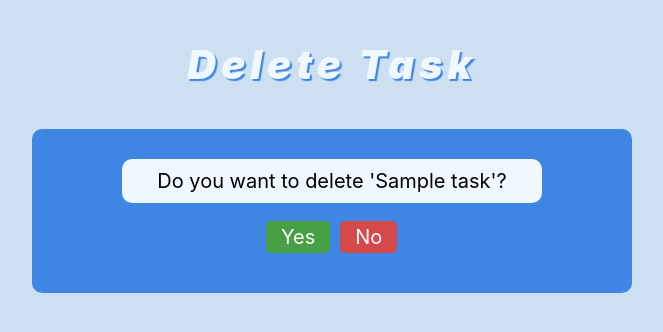
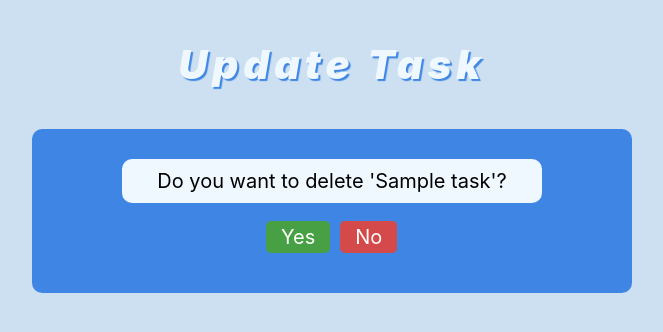
Before and after one commit to lysypapi/dajngo-app-to-do, a Django app: page /delete/1/ in a window 1280 px wide. Shown: the top 332 px of the page, without its empty margins (308-971 px from the left). Run offline with Django 4.2, Linux system fonts and the light colour scheme; tables that the repository leaves empty hold one stand-in row (values such as "Sample post").

Commit message:
first commit

```diff
--- a/tasks/templates/tasks/delete_task.html
+++ b/tasks/templates/tasks/delete_task.html
@@ -5,11 +5,11 @@
     <meta charset="UTF-8">
     <meta http-equiv="X-UA-Compatible" content="IE=edge">
     <meta name="viewport" content="width=device-width, initial-scale=1.0">
-    <title>To Do</title>
+    <title>To</title>
     <link rel="stylesheet" type="text/css" href="{% static 'tasks/css/style.css' %}">
 </head>
 <body>
-    <h3>Delete Task</h3>
+    <h3>Update Task</h3>
     <div class="container-task del">
         <div class="task message-task">Do you want to delete '{{task}}'?</div>
         <div class="form-block">
```
